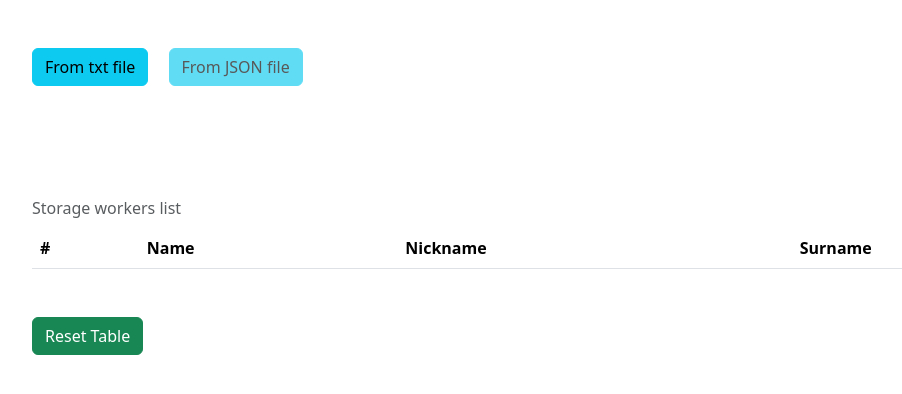
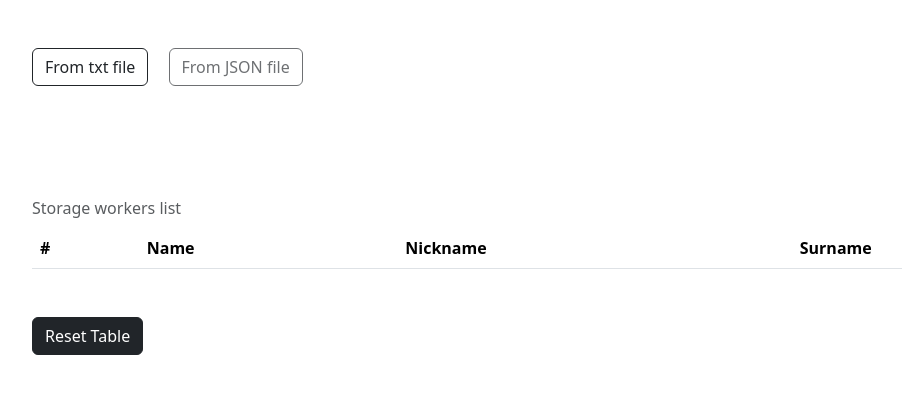
Before and after one commit to gd0minykas/Paper-Storage, a plain HTML site: page index.html in a window 1280 px wide. Shown: the whole page, without its empty margins (50-952 px from the left). Drawn offline with nearby package versions, Linux system fonts and the light colour scheme.

Commit message:
styling commit

```diff
--- a/index.html
+++ b/index.html
@@ -15,10 +15,14 @@
   <body>
     <div class="container mt-5">
       <div class="mb-3">
-        <button onclick="toggleInput()" class="btn btn-info me-3">
+        <button
+          onclick="toggleInput()"
+          id="txt"
+          class="btn btn-outline-dark me-3"
+        >
           From txt file
         </button>
-        <button onclick="retrieveJSON()" class="btn btn-info" disabled>
+        <button onclick="retrieveJSON()" class="btn btn-outline-dark" disabled>
           From JSON file
         </button>
       </div>
@@ -53,7 +57,7 @@
           </tr>
         </table>
         <div class="mt-5">
-          <button onclick="resetTable()" class="btn btn-success">
+          <button onclick="resetTable()" class="btn btn-dark">
             Reset Table
           </button>
         </div>
--- a/main.js
+++ b/main.js
@@ -1,4 +1,5 @@
 // MVP - Minimum Viable Program
+
 const tableTemplate = document.querySelector("table").innerHTML;
 let showInput = false;
 // Retrieve to from JSON
@@ -49,8 +50,10 @@ function toggleInput() {
   showInput = !showInput;
 
   if (showInput) {
+    document.getElementById("txt").className = "btn btn-dark me-3";
     document.getElementById("sourceDiv").style.visibility = "visible";
   } else {
+    document.getElementById("txt").className = "btn btn-outline-dark me-3";
     document.getElementById("sourceDiv").style.visibility = "hidden";
   }
 }
```
